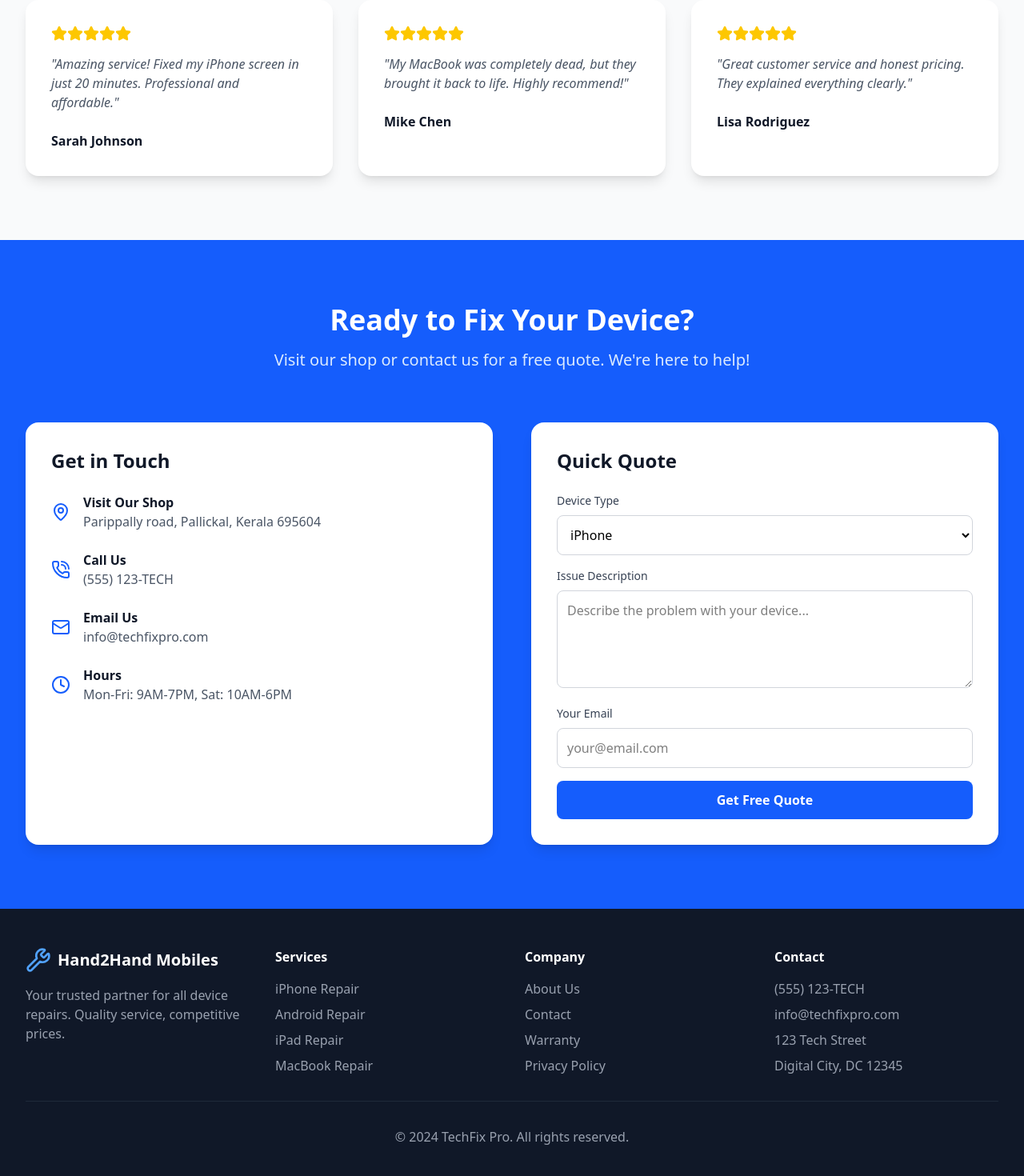
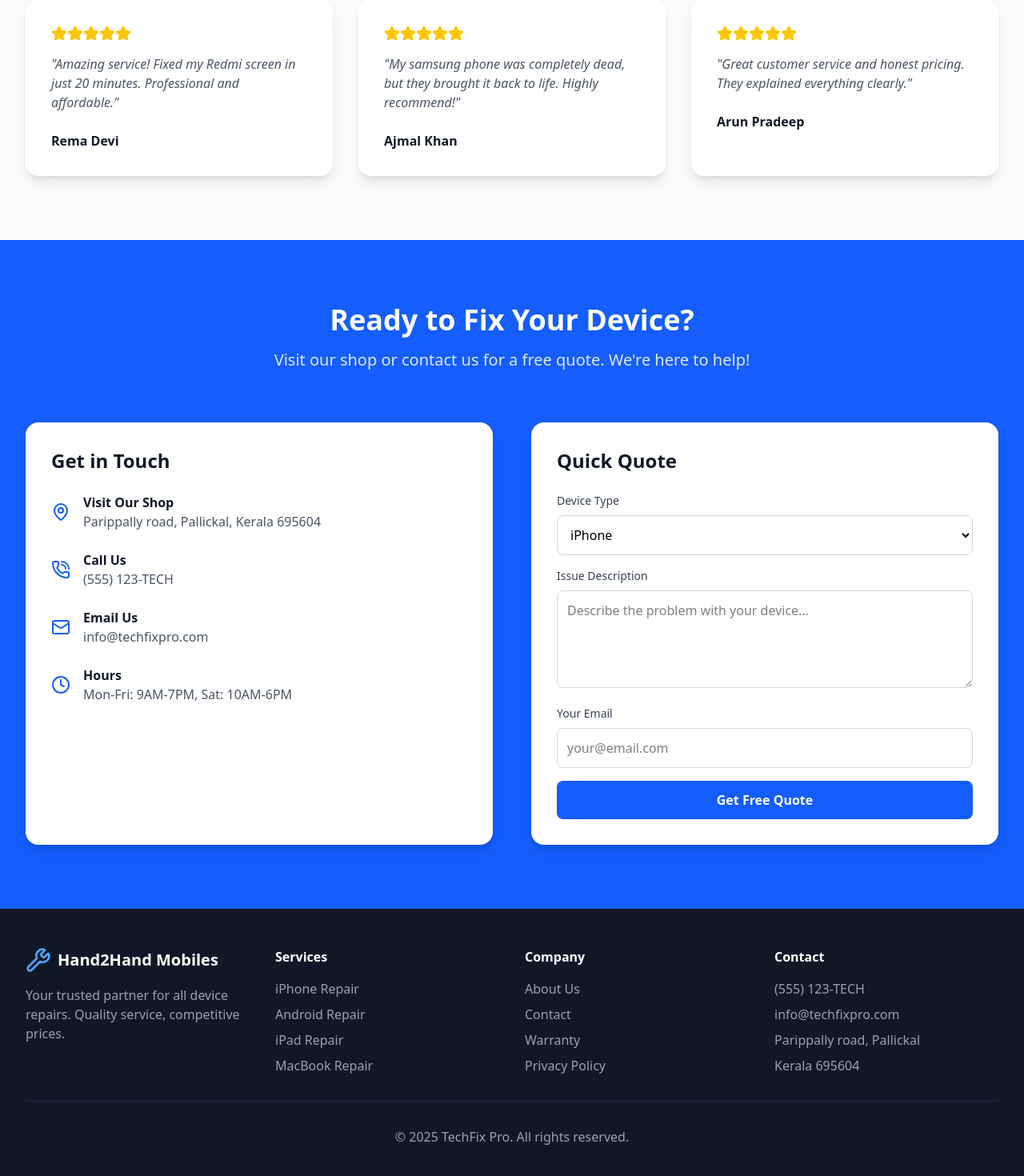
Before and after one commit to naseehan/hand2hand, a React (Vite) app: page / in a window 1280 px wide. Shown: the part 2638-4108 px from the top of the page at 80% size. Built offline with nearby package versions, Linux system fonts and the light colour scheme.

Commit message:
update testimonials

```diff
--- a/src/App.tsx
+++ b/src/App.tsx
@@ -1,4 +1,4 @@
-import React, { useState } from 'react';
+import { useState } from 'react';
 import {
   Phone,
   Smartphone,
@@ -15,7 +15,7 @@ import {
   X,
   Wrench,
   Award,
-  Users,
+  // Users,
   Zap
 } from 'lucide-react';
 
@@ -74,21 +74,24 @@ function App() {
 
   const testimonials = [
     {
-      name: "Sarah Johnson",
-      text: "Amazing service! Fixed my iPhone screen in just 20 minutes. Professional and affordable.",
+      name: "Rema Devi",
+      text: "Amazing service! Fixed my Redmi screen in just 20 minutes. Professional and affordable.",
       rating: 5
     },
     {
-      name: "Mike Chen",
-      text: "My MacBook was completely dead, but they brought it back to life. Highly recommend!",
+      name: "Ajmal Khan",
+      text: "My samsung phone was completely dead, but they brought it back to life. Highly recommend!",
       rating: 5
     },
     {
-      name: "Lisa Rodriguez",
+      name: "Arun Pradeep",
       text: "Great customer service and honest pricing. They explained everything clearly.",
       rating: 5
     }
   ];
+
+  const date = new Date().getFullYear()
+
 
   return (
     <div className="min-h-screen bg-white">
@@ -212,7 +215,7 @@ function App() {
 
           <div className="grid md:grid-cols-2 lg:grid-cols-4 gap-8">
             {services.map((service, index) => (
-              <div key={index} className="bg-white rounded-2xl p-8 shadow-lg hover:shadow-xl transition-shadow border border-gray-100 hover:-translate-y-1 transition-transform">
+              <div key={index} className="bg-white rounded-2xl p-8 shadow-lg hover:shadow-xl  border border-gray-100 hover:-translate-y-1 transition-transform">
                 <div className="mb-6">{service.icon}</div>
                 <h3 className="text-xl font-semibold text-gray-900 mb-3">{service.title}</h3>
                 <p className="text-gray-600 mb-4">{service.description}</p>
@@ -461,13 +464,14 @@ function App() {
               <ul className="space-y-2 text-gray-400">
                 <li>(555) 123-TECH</li>
                 <li>info@techfixpro.com</li>
-                <li>123 Tech Street</li>
-                <li>Digital City, DC 12345</li>
+                <li>Parippally road, Pallickal</li>
+
+                <li>Kerala 695604</li>
               </ul>
             </div>
           </div>
           <div className="border-t border-gray-800 mt-8 pt-8 text-center text-gray-400">
-            <p>&copy; 2024 TechFix Pro. All rights reserved.</p>
+            <p>&copy; {date} TechFix Pro. All rights reserved.</p>
           </div>
         </div>
       </footer>
```
